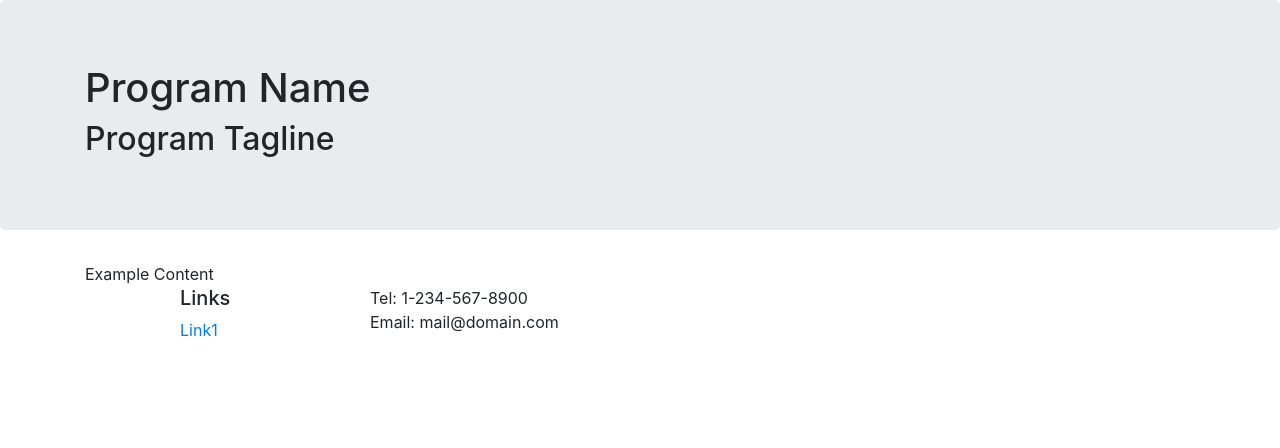
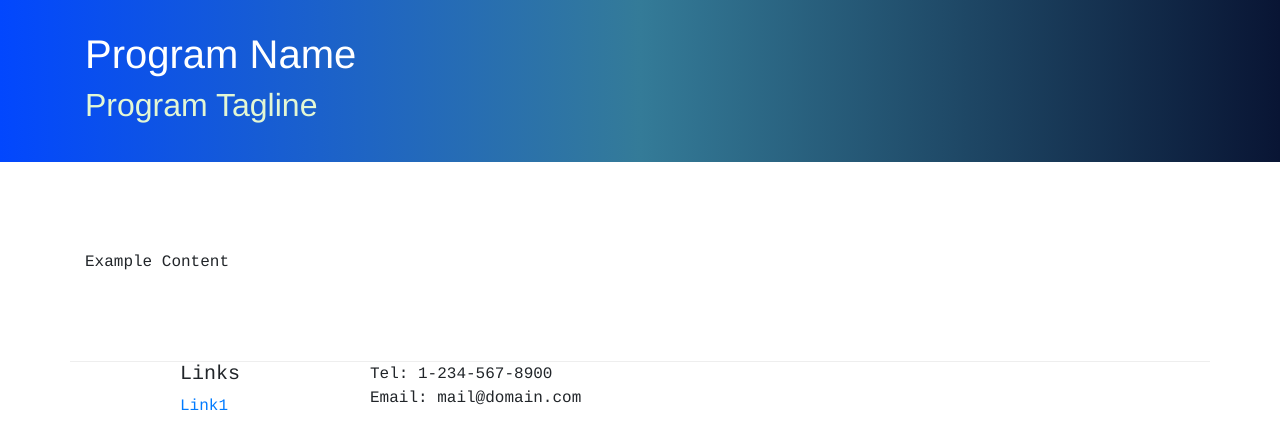
Before and after one commit to ferife/javier_accounting, a website: page index.html in a window 1280 px wide. Drawn offline with nearby package versions, Linux system fonts and the light colour scheme.

Commit message:
Adding Custom Styles

```diff
--- /dev/null
+++ b/css/styles.scss
@@ -0,0 +1,46 @@
+$color-primary: #347b98;
+$color-secondary: #0247FE;
+$color-pale: #E3F7D4;
+$color-mid: #66B032;
+$color-dark: #091534;
+
+$color-black-transparent: rgba(0, 0, 0, 0.5);
+
+$body-font: Courier;
+$header-font: Helvetica;
+
+body {
+    font-family: $body-font;
+}
+
+h1, h2, h3 {
+    font-family: $header-font;
+}
+
+h2 {
+    color: $color-primary;
+}
+
+header {
+    h2 {
+        color: $color-pale;
+    }
+}
+
+.site-footer {
+    background-image: linear-gradient($color-pale, white);
+    padding: 20px 0;
+}
+
+.jumbotron {
+    margin: 0;
+    padding: 30px;
+    background-image: linear-gradient(to right, $color-secondary, $color-primary, $color-dark);
+    color: white;
+}
+
+.row-content {
+    padding: 50px 0;
+    border-bottom: 1px ridge;
+    min-height: 200px;
+}
--- a/index.html
+++ b/index.html
@@ -9,14 +9,16 @@
     <!-- Bootstrap CSS -->
     <link rel="stylesheet" href="../../node_modules/bootstrap/dist/css/bootstrap.min.css" />
 
-
+    <!-- Additional CSS must be placed after Bootstrap CSS -->
+    <!-- Link to google fonts page -->
+    <link rel="stylesheet" href="css/styles.css" />
 
     <title>Accounting Thing</title>
 
 </head>
 <body>
 
-    <header class="jumbotron">
+    <header class="jumbotron jumbotron-fluid">
         <div class="container">
             <div class="row">
                 <div class="col">
@@ -28,7 +30,7 @@
     </header>
 
     <div class="container">
-        <div class="row">
+        <div class="row row-content align-items-center">
             <div class="col">
                 Example Content
             </div>
--- a/package.json
+++ b/package.json
@@ -5,9 +5,10 @@
   "main": "index.html",
   "scripts": {
     "lite": "lite-server",
+    "scss": "node-sass -o css/ css/",
     "start": "npm run lite",
     "test": "echo \"Error: no test specified\" && exit 1"
- },
+  },
   "repository": {
     "type": "git",
     "url": "git+https://github.com/ferife/javier_accounting.git"
@@ -19,7 +20,8 @@
   },
   "homepage": "https://github.com/ferife/javier_accounting#readme",
   "devDependencies": {
-    "lite-server": "^2.6.1"
+    "lite-server": "^2.6.1",
+    "node-sass": "^6.0.1"
   },
   "dependencies": {
     "bootstrap": "^4.5.2",
```
Also changed, not shown: css/styles.css (added), 1 other file.
